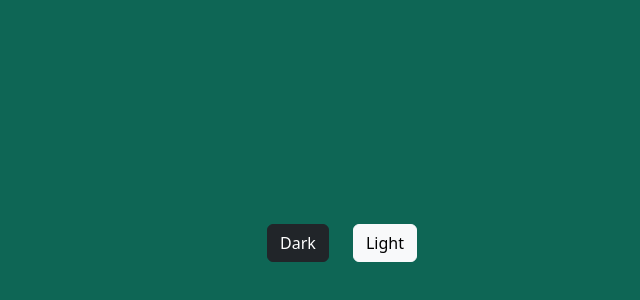
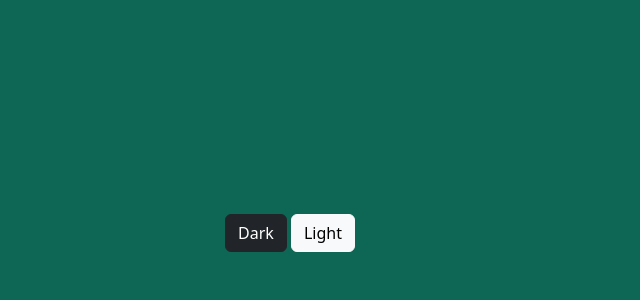
Before and after one commit to Bharvi-Sampat/Color-Flipper, a plain HTML site: page index.html in a window 1280 px wide. Shown: the part 186-486 px from the top of the page, without its empty margins (383-1023 px from the left). Drawn offline with nearby package versions, Linux system fonts and the light colour scheme.

Commit message:
style.css changed

```diff
--- a/style.css
+++ b/style.css
@@ -5,14 +5,7 @@ body {
 .button {
   position: absolute;
   top: 50%;
-  left: 50%;
-}
-
-.dark {
-  margin: 10px;
-}
-.light {
-  margin: 10px;
+  left: 47.5%;
 }
 
 .hidden {
```
